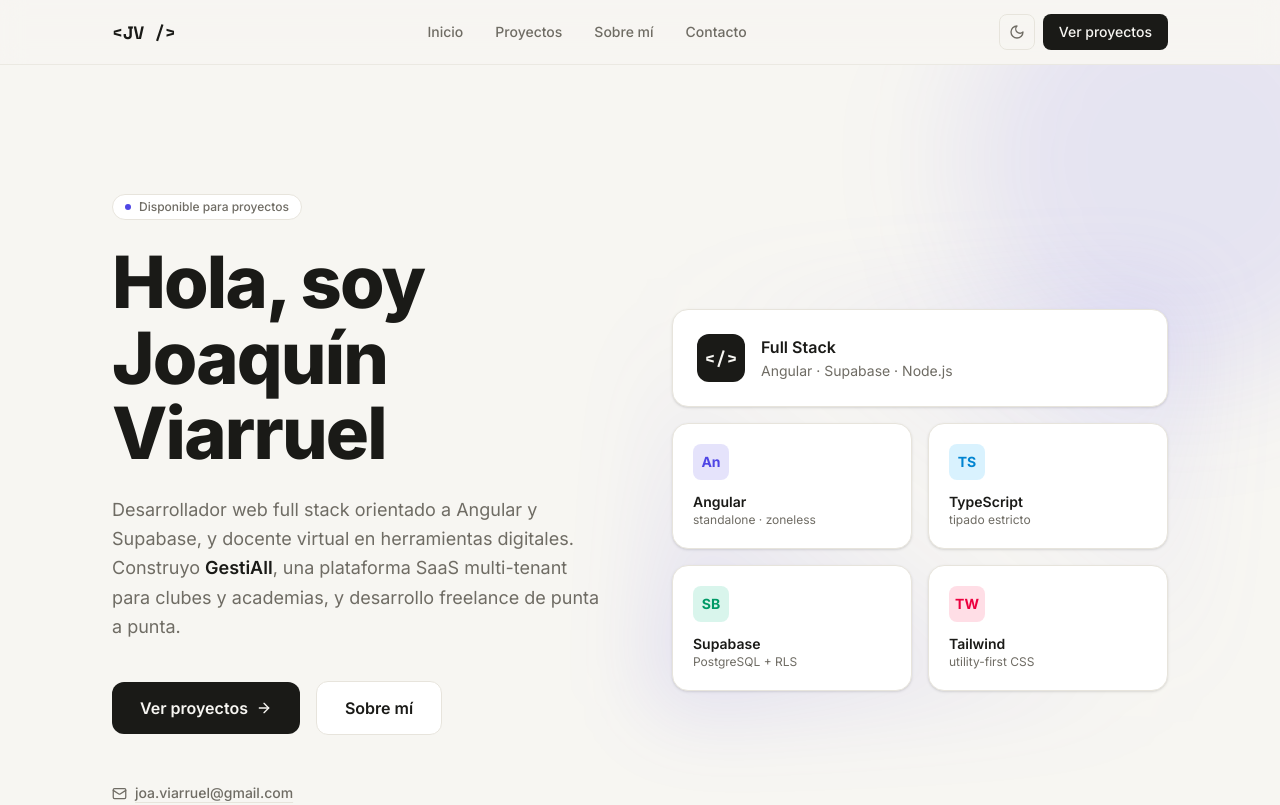
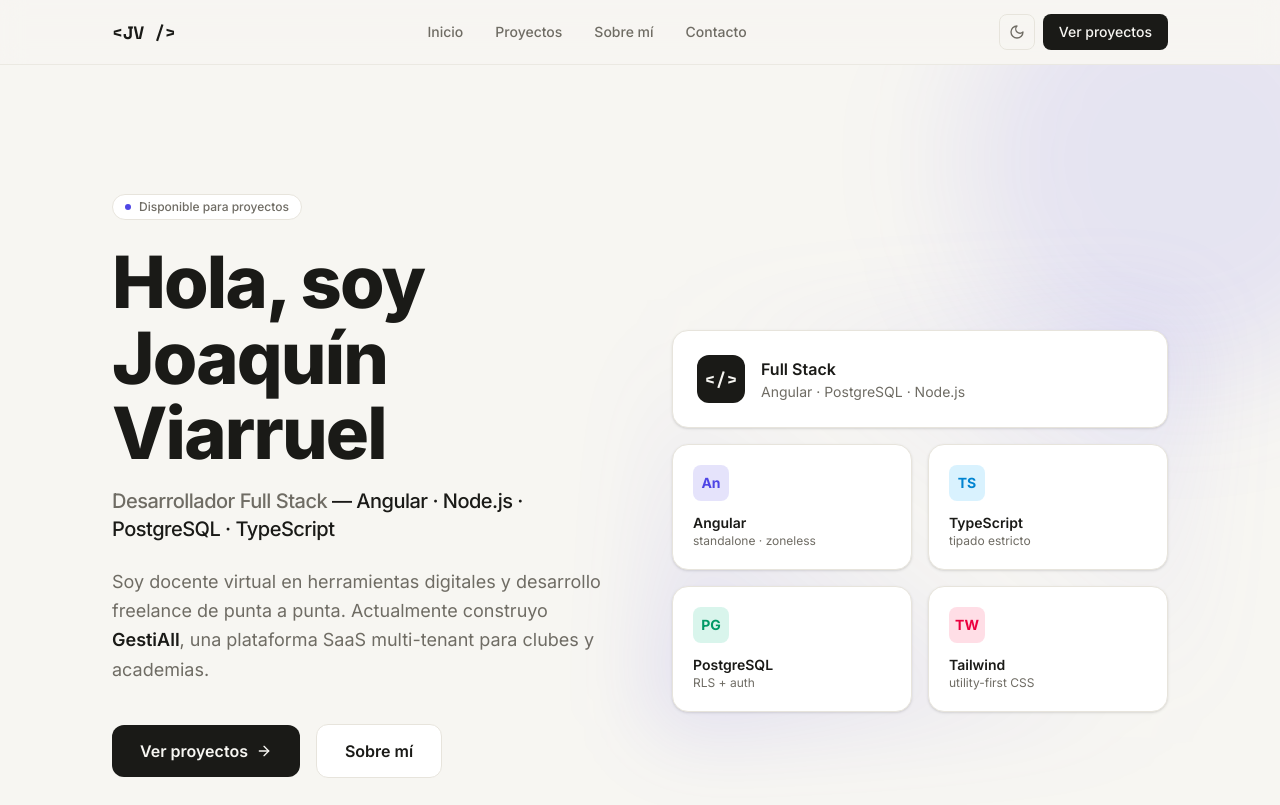
Before and after one commit to joaviarruelolguin/portfolio, an Angular app: page / in a window 1280 px wide. Shown: the top 805 px of the page. Built offline with nearby package versions, Linux system fonts and the light colour scheme.

Commit message:
Posicionamiento: Supabase -> PostgreSQL en presentacion + titular con keywords para reclutadores

```diff
--- a/src/app/pages/about/about.component.ts
+++ b/src/app/pages/about/about.component.ts
@@ -16,7 +16,7 @@ import { RouterLink } from '@angular/router';
       <div class="mt-8 space-y-5 text-lg leading-relaxed text-muted dark:text-nightmuted">
         <p>
           Hola. Soy <span class="font-semibold text-ink dark:text-nightink">Joaquín Viarruel</span>,
-          desarrollador web full stack orientado a Angular y Supabase. Actualmente
+          desarrollador web full stack orientado a Angular y PostgreSQL. Actualmente
           construyo <span class="font-semibold text-ink dark:text-nightink">GestiAll</span>,
           una plataforma SaaS multi-tenant de gestión para clubes, gimnasios y academias.
         </p>
--- a/src/app/pages/home/home.component.ts
+++ b/src/app/pages/home/home.component.ts
@@ -32,15 +32,23 @@ import { RouterLink } from '@angular/router';
               Hola, soy<br />Joaquín Viarruel
             </h1>
 
+            <!-- Titular con keywords que buscan los reclutadores -->
+            <h2
+              class="animate-fade-in-up mt-4 text-lg font-medium tracking-tight sm:text-xl"
+              style="animation-delay: 120ms"
+            >
+              <span class="text-muted dark:text-nightmuted">Desarrollador Full Stack</span>
+              <span class="text-ink dark:text-nightink"> — Angular · Node.js · PostgreSQL · TypeScript</span>
+            </h2>
+
             <p
               class="animate-fade-in-up mt-6 max-w-xl text-lg leading-relaxed text-muted dark:text-nightmuted"
               style="animation-delay: 160ms"
             >
-              Desarrollador web full stack orientado a Angular y Supabase, y docente
-              virtual en herramientas digitales. Construyo
+              Soy docente virtual en herramientas digitales y desarrollo freelance de
+              punta a punta. Actualmente construyo
               <span class="font-semibold text-ink dark:text-nightink">GestiAll</span>,
-              una plataforma SaaS multi-tenant para clubes y academias, y desarrollo
-              freelance de punta a punta.
+              una plataforma SaaS multi-tenant para clubes y academias.
             </p>
 
             <div
@@ -96,7 +104,7 @@ import { RouterLink } from '@angular/router';
                 <div>
                   <p class="font-semibold text-ink dark:text-nightink">Full Stack</p>
                   <p class="text-sm text-muted dark:text-nightmuted">
-                    Angular · Supabase · Node.js
+                    Angular · PostgreSQL · Node.js
                   </p>
                 </div>
               </div>
@@ -130,7 +138,7 @@ export class HomeComponent {
   BENTO = [
     { mono: 'An', label: 'Angular', sub: 'standalone · zoneless', bg: 'bg-accent/15 dark:bg-accentlight/15 text-accent dark:text-accentlight' },
     { mono: 'TS', label: 'TypeScript', sub: 'tipado estricto', bg: 'bg-sky-500/15 text-sky-600 dark:text-sky-400' },
-    { mono: 'SB', label: 'Supabase', sub: 'PostgreSQL + RLS', bg: 'bg-emerald-500/15 text-emerald-600 dark:text-emerald-400' },
+    { mono: 'PG', label: 'PostgreSQL', sub: 'RLS + auth', bg: 'bg-emerald-500/15 text-emerald-600 dark:text-emerald-400' },
     { mono: 'TW', label: 'Tailwind', sub: 'utility-first CSS', bg: 'bg-rose-500/15 text-rose-600 dark:text-rose-400' },
   ];
 }
--- a/src/index.html
+++ b/src/index.html
@@ -5,16 +5,16 @@
   <title>Joaquín Viarruel — Desarrollador Web &amp; Docente</title>
   <base href="/">
   <meta name="viewport" content="width=device-width, initial-scale=1">
-  <meta name="description" content="Portafolio de Joaquín Viarruel. Desarrollador web full stack (Angular, Supabase) y docente virtual en herramientas digitales.">
+  <meta name="description" content="Portafolio de Joaquín Viarruel. Desarrollador web full stack (Angular, PostgreSQL) y docente virtual en herramientas digitales.">
   <meta name="theme-color" content="#f7f6f2">
   <!-- Open Graph / Twitter — preview al compartir en LinkedIn, etc. -->
   <meta property="og:type" content="website">
   <meta property="og:site_name" content="Joaquín Viarruel">
   <meta property="og:title" content="Joaquín Viarruel — Desarrollador Web &amp; Docente">
-  <meta property="og:description" content="Desarrollador web full stack (Angular, Supabase) y docente virtual en herramientas digitales. Conocé mis proyectos y contactame.">
+  <meta property="og:description" content="Desarrollador web full stack (Angular, PostgreSQL) y docente virtual en herramientas digitales. Conocé mis proyectos y contactame.">
   <meta name="twitter:card" content="summary">
   <meta name="twitter:title" content="Joaquín Viarruel — Desarrollador Web &amp; Docente">
-  <meta name="twitter:description" content="Desarrollador web full stack (Angular, Supabase) y docente virtual.">
+  <meta name="twitter:description" content="Desarrollador web full stack (Angular, PostgreSQL) y docente virtual.">
   <!-- Imagen de preview (URL absoluta requerida por LinkedIn) -->
   <meta property="og:url" content="https://joaquin-viarruel-portfolio.vercel.app/">
   <meta property="og:image" content="https://joaquin-viarruel-portfolio.vercel.app/og.jpg">
```
Also changed, not shown: src/styles.css.
